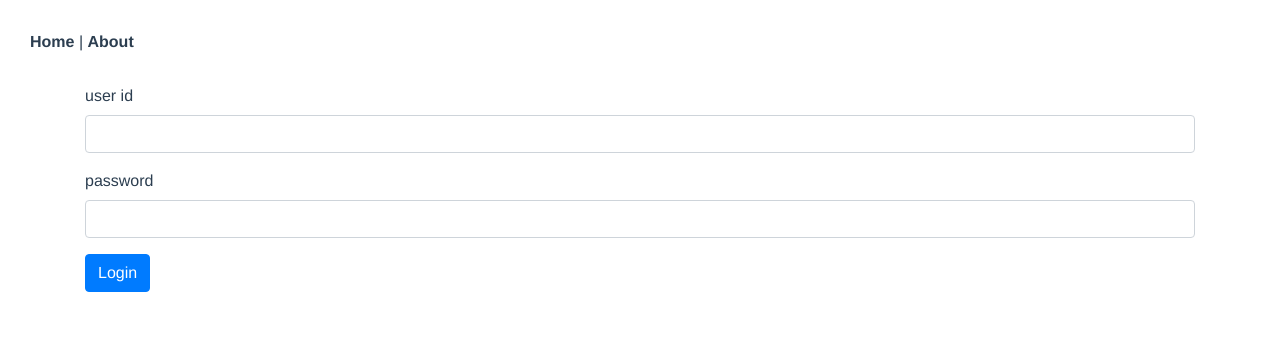
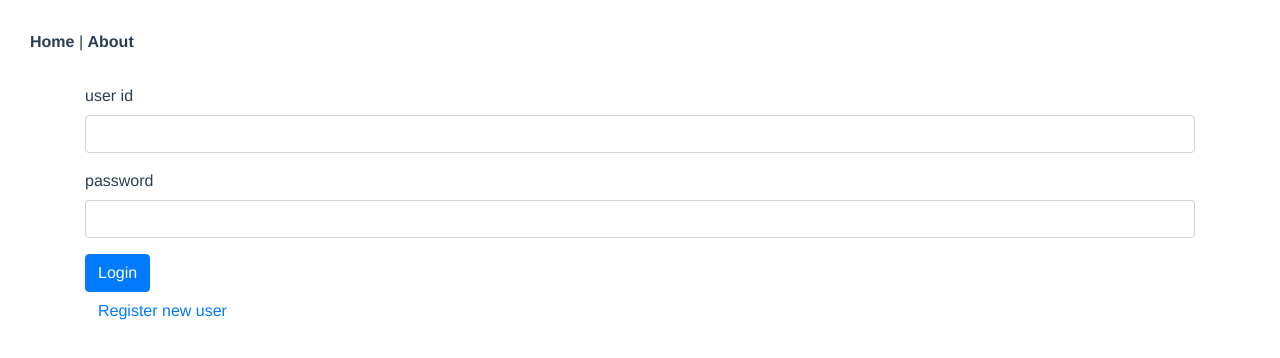
Before and after one commit to Sommaik/simple_vue, a Vue app: page /login in a window 1280 px wide. Shown: the top 358 px of the page. Built offline with nearby package versions, Linux system fonts and the light colour scheme.

Commit message:
add goto register router

```diff
--- a/src/views/Login.vue
+++ b/src/views/Login.vue
@@ -17,6 +17,7 @@
       </b-form-group>
       <b-button type="submit" variant="primary">Login</b-button>
     </b-form>
+    <b-button variant="link" @click="onRegisterClick">Register new user</b-button>
   </b-container>
 </template>
 
@@ -55,6 +56,9 @@ export default {
       } else {
         alert('invalid')
       }
+    },
+    onRegisterClick() {
+      this.$router.push({path: '/register'});
     }
   }
 }
--- a/src/views/admin/Admin.vue
+++ b/src/views/admin/Admin.vue
@@ -1,5 +1,8 @@
 <template>
+    <b-container>
     <h1>Admin page</h1>
+    <router-view></router-view>
+    </b-container>
 </template>
 
 <script>
```
